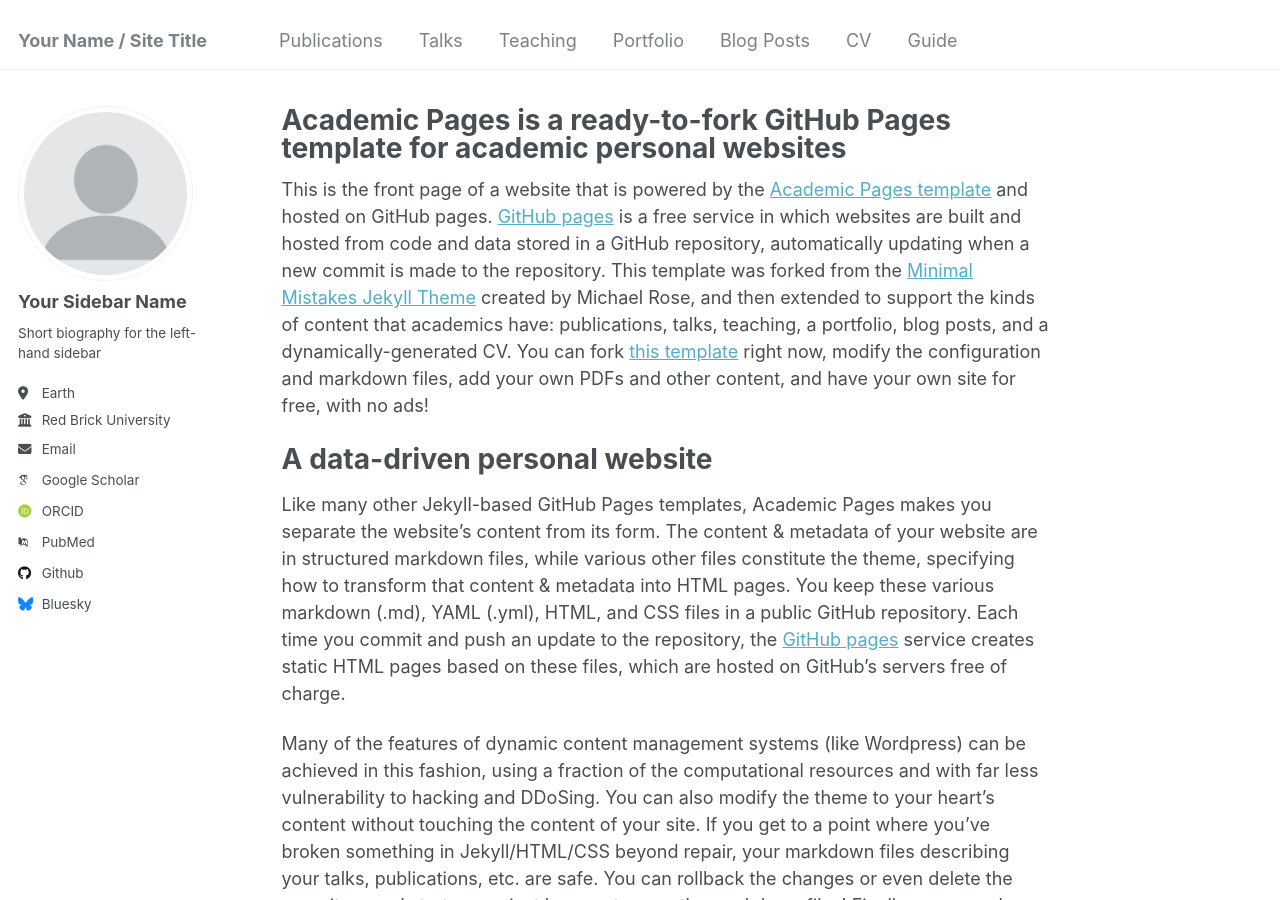
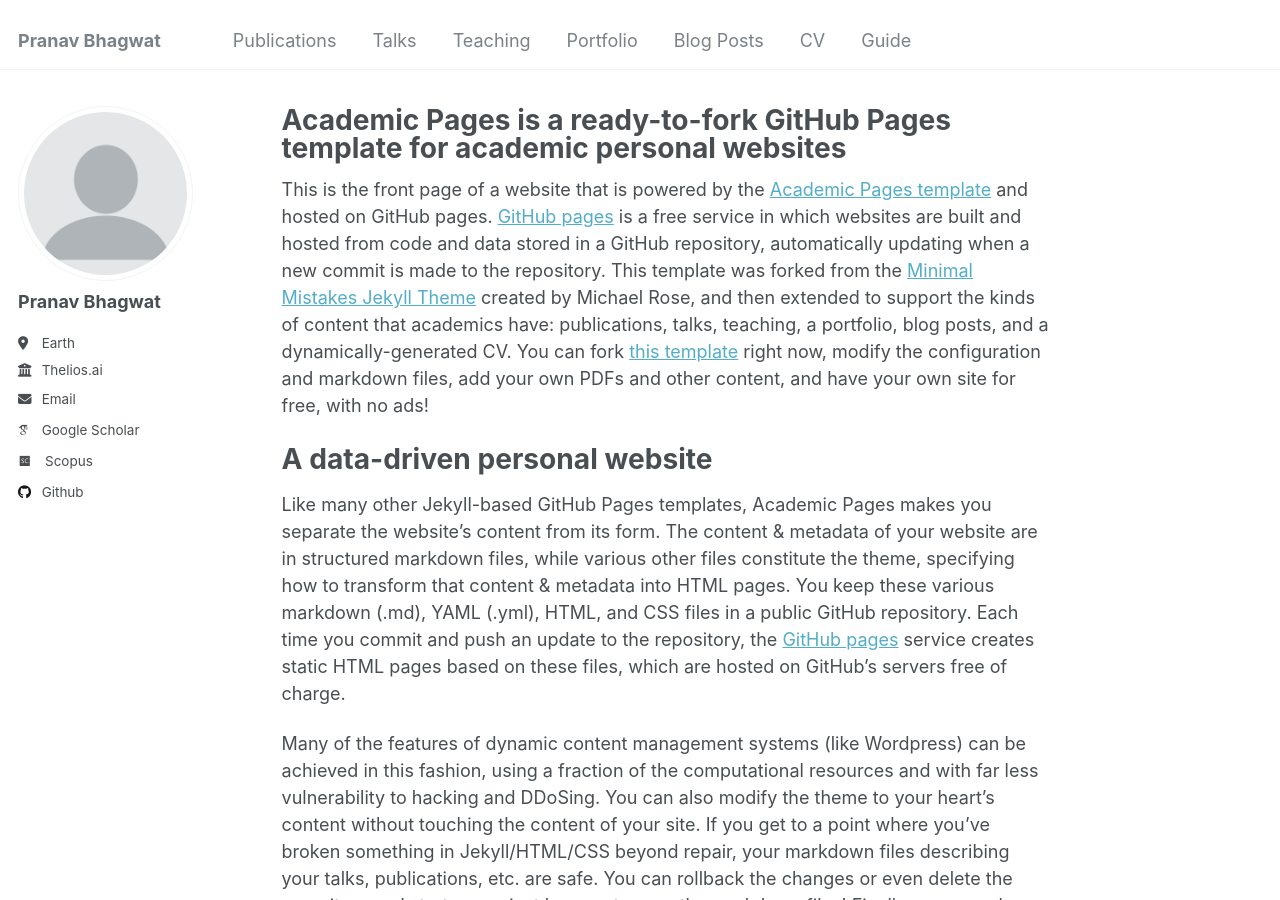
Before and after one commit to alt-Pranav/alt-Pranav.github.io, a Jekyll site: the page built from _pages/about.md, in a window 1280 px wide and 900 px high. Built offline with Jekyll 4.4.1, drawn with Linux system fonts in a browser that asks for light colours; some web fonts are replaced.

Commit message:
Added sidebar info

```diff
--- a/_config.yml
+++ b/_config.yml
@@ -8,7 +8,7 @@
 
 # Basic Site Settings
 locale                   : "en-US"
-title                    : "Your Name / Site Title"
+title                    : "Pranav Bhagwat"
 title_separator          : "-"
 name                     : &name "Pranav Bhagwat"
 description              : &description "Lifelong Student. Engineer. Dreamer."
@@ -22,34 +22,34 @@
 author:
   # Biographic information
   avatar           : "profile.png"
-  name             : "Your Sidebar Name"
+  name             : "Pranav Bhagwat"
   pronouns         : # example: "she/her"
-  bio              : "Short biography for the left-hand sidebar"
+  bio              : ""
   location         : "Earth"
-  employer         : "Red Brick University"
+  employer         : "Thelios.ai"
   uri              : # URL
-  email            : "none@example.org"
+  email            : "pranav221b@gmail.com"
 
   # Academic websites
   arxiv            : # URL - Update with the correct link to your profile
-  googlescholar    : "https://scholar.google.com/citations?user=PS_CX0AAAAAJ"
+  googlescholar    : "https://scholar.google.com/citations?user=fEowgzEAAAAJ&hl=en"
   impactstory      : # URL
-  orcid            : "http://orcid.org/yourorcidurl"
+  orcid            : # URL
   semantic         : # URL
-  pubmed           : "https://www.ncbi.nlm.nih.gov/pubmed/?term=john+snow"
+  pubmed           : # URL
   researchgate     : # URL
-  scopus           : # URL
+  scopus           : "https://www.scopus.com/authid/detail.uri?authorId=58521823000"
 
   # Repositories and software development
   bitbucket        : # Username - Update with your username on the site
   codepen          : # Username
   dribbble         : # Username
-  github           : "academicpages"
+  github           : "alt-Pranav"
   kaggle           : # Username
   stackoverflow    : # User number or user number and name (i.e., use "1" or "1/jeff-atwood")
 
   # Social media
-  bluesky          : "bsky.app" # Replace this with you Bluesky username
+  bluesky          : # "bsky.app" # Replace this with you Bluesky username
   facebook         : # Username
   flickr           : # Username
   foursquare       : # Username
```
